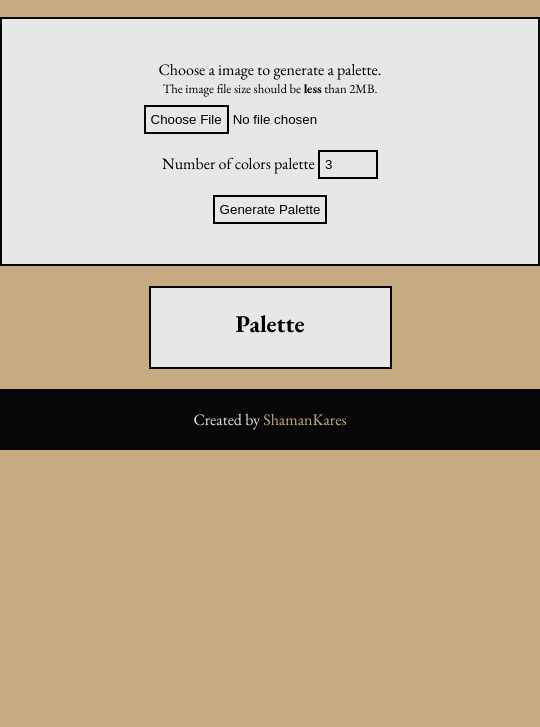
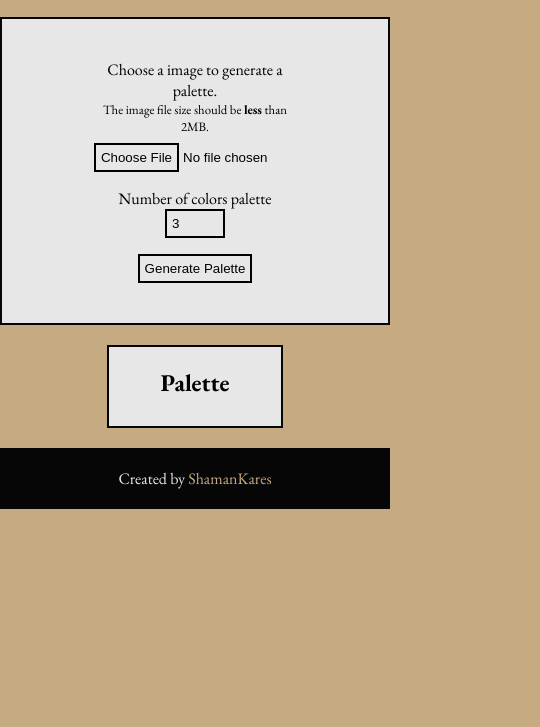
Before and after one commit to shamankares/color-palette-generator, a website built with Parcel: page index.html in a window 390 px wide. Shown: the part 117-844 px from the top of the page, 540 px wide, since content can reach past the window. Built offline with nearby package versions, Linux system fonts and the light colour scheme.

Commit message:
Minor fix on body element responsiveness

```diff
--- a/assets/css/style.css
+++ b/assets/css/style.css
@@ -128,3 +128,11 @@ form {
   width: 70%;
   padding: 20px;
 }
+
+@media screen {
+  @media (max-width: 540px) {
+    body {
+      width: 100%;
+    }
+  }
+}
```
